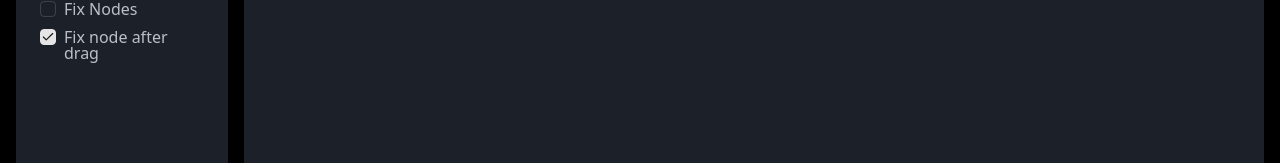
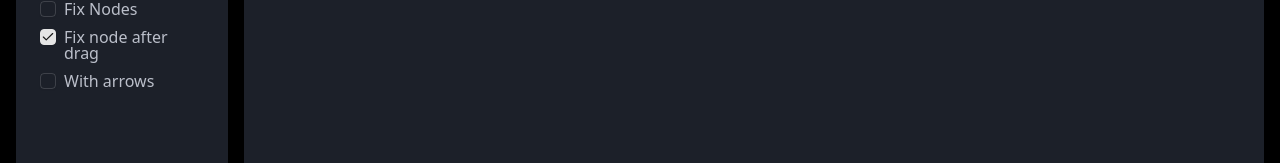
Before and after one commit to shadowrix/react-graph-ts, a React (Vite) app in the folder site/: page / in a window 1280 px wide. Shown: the part 508-671 px from the top of the page. Built offline with nearby package versions, Linux system fonts and the light colour scheme.

Commit message:
Added setting with arrows in demo.

```diff
--- a/site/src/App.tsx
+++ b/site/src/App.tsx
@@ -88,6 +88,7 @@ export default function App() {
 
     isDashed: false,
     withNodeLabels: false,
+    withLinksArrows: false,
     // linkWidth: 1.5,
     // linkDistance: 80,
     // repulsion: -50,
@@ -266,6 +267,19 @@ export default function App() {
                   Fix node after drag
                 </Label>
               </div>
+              <div className="flex gap-2">
+                <Checkbox
+                  id="withLinksArrows"
+                  checked={settings.withLinksArrows}
+                  onClick={() =>
+                    setSettings({
+                      ...settings,
+                      withLinksArrows: !settings.withLinksArrows,
+                    })
+                  }
+                />
+                <Label htmlFor="withLinksArrows">With arrows</Label>
+              </div>
             </div>
           </div>
         </div>
```
